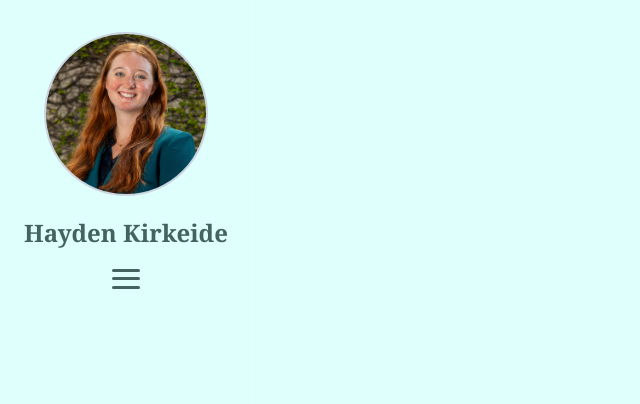
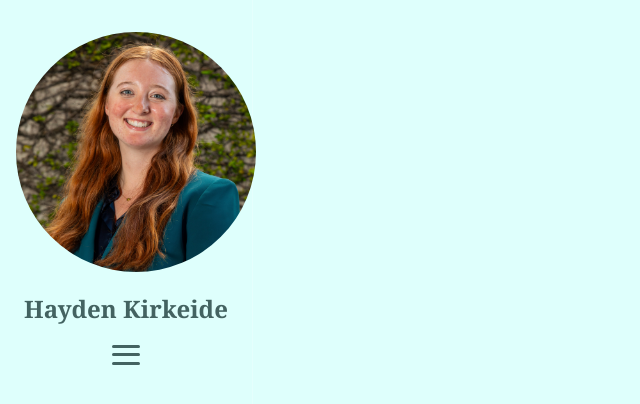
Before and after one commit to haydenkirkeide/homepage, a React (Create React App) app: page / in a window 1280 px wide. Shown: the top 404 px of the page, without its empty margins (0-640 px from the left). Built offline with nearby package versions, Linux system fonts and the light colour scheme.

Commit message:
increase size of headshot

```diff
--- a/src/App.css
+++ b/src/App.css
@@ -36,13 +36,12 @@
 }
 
 .profile-photo {
-  width: 160px;
-  height: 160px;
+  width: 240px;
+  height: 240px;
   border-radius: 50%;
   object-fit: cover;
   margin: 0 auto 16px auto;
   display: block;
-  border: 2px solid #cbd5e1;
 }
 
 .menu-toggle {
```
